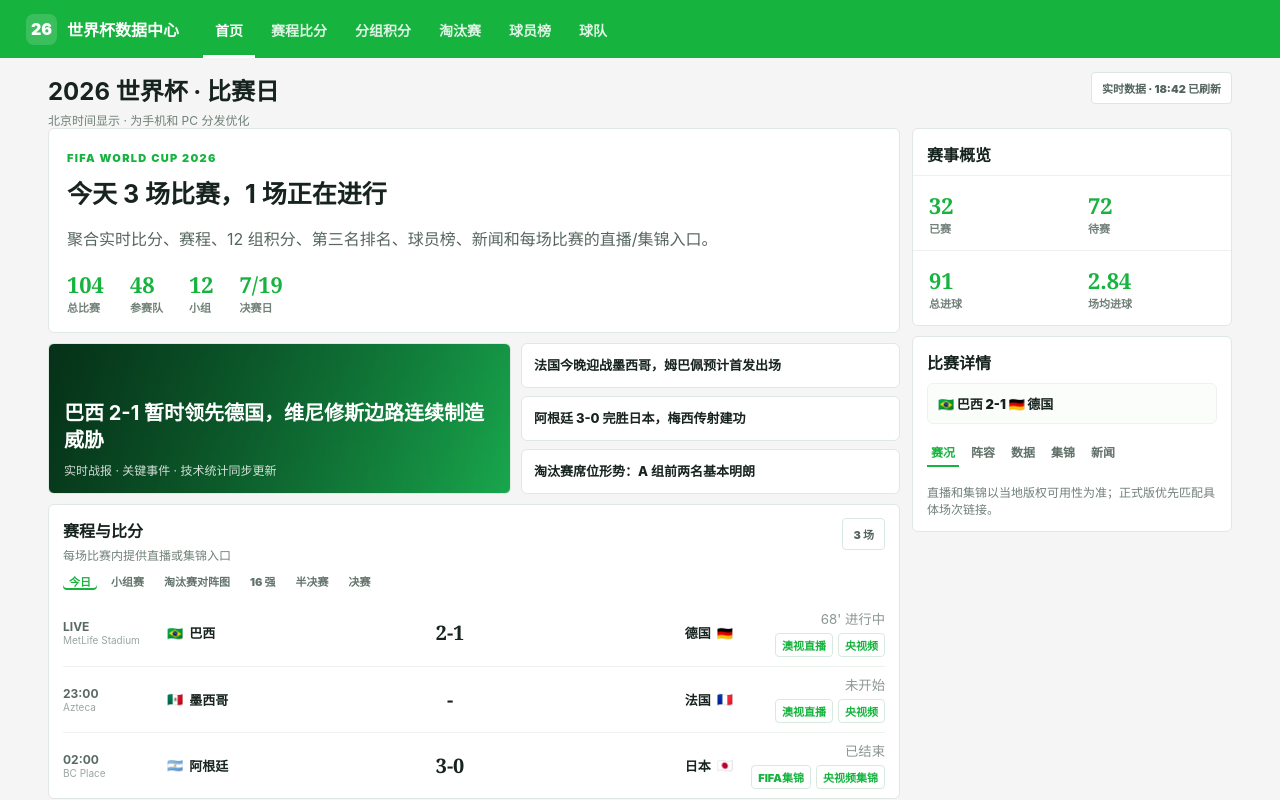
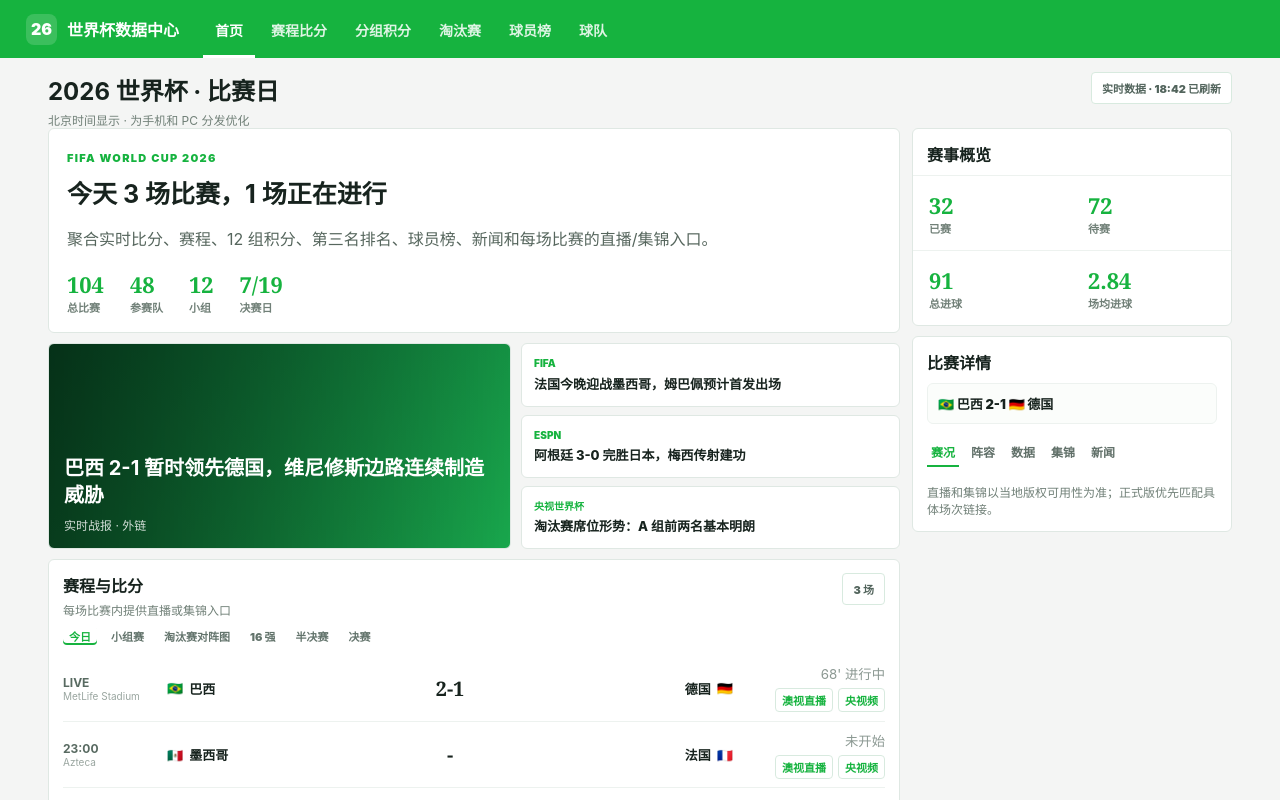
Before and after one commit to ZhengyangZou/worldcup-2026-pwa, a React (Vite) app in the folder worldcup-2026-pwa/: page / in a window 1280 px wide. Shown: the top 800 px of the page. Built offline with nearby package versions, Linux system fonts and the light colour scheme.

Commit message:
feat: split news feed

```diff
--- a/worldcup-2026-pwa/src/App.css
+++ b/worldcup-2026-pwa/src/App.css
@@ -183,6 +183,7 @@
   padding: 15px;
   background: linear-gradient(90deg, rgba(0, 0, 0, .55), rgba(0, 0, 0, .12)), linear-gradient(135deg, #0c6c35, #1cbe57);
   color: #fff;
+  text-decoration: none;
 }
 
 .focus-news b {
@@ -202,12 +203,20 @@
 }
 
 .news-list a {
+  display: grid;
+  gap: 4px;
   padding: 12px;
   color: inherit;
   font-size: 13px;
   font-weight: 850;
   line-height: 1.45;
   text-decoration: none;
+}
+
+.news-list small {
+  color: #16b33f;
+  font-size: 10px;
+  font-weight: 900;
 }
 
 .card {
--- a/worldcup-2026-pwa/src/App.tsx
+++ b/worldcup-2026-pwa/src/App.tsx
@@ -4,6 +4,8 @@
 import { MatchDetailPanel } from './features/matches/MatchDetailPanel'
 import { MatchSchedule } from './features/matches/MatchSchedule'
 import { matches } from './features/matches/matchData'
+import { NewsFeed } from './features/news/NewsFeed'
+import { newsItems } from './features/news/newsData'
 import { PlayerLeaderboard } from './features/players/PlayerLeaderboard'
 import { leaderboards } from './features/players/playerLeaderboardData'
 import { StandingsSection } from './features/standings/StandingsSection'
@@ -51,17 +53,7 @@
               </div>
             </section>
 
-            <section className="news-grid">
-              <article className="focus-news">
-                <b>巴西 2-1 暂时领先德国，维尼修斯边路连续制造威胁</b>
-                <span>实时战报 · 关键事件 · 技术统计同步更新</span>
-              </article>
-              <div className="news-list">
-                <a href="https://www.fifa.com/" target="_blank">法国今晚迎战墨西哥，姆巴佩预计首发出场</a>
-                <a href="https://www.espn.com/soccer/" target="_blank">阿根廷 3-0 完胜日本，梅西传射建功</a>
-                <a href="https://worldcup.cctv.com/" target="_blank">淘汰赛席位形势：A 组前两名基本明朗</a>
-              </div>
-            </section>
+            <NewsFeed items={newsItems} />
 
             <MatchSchedule matches={matches} />
             <KnockoutBracket />
--- /dev/null
+++ b/worldcup-2026-pwa/src/features/news/NewsFeed.tsx
@@ -0,0 +1,27 @@
+import type { NewsItem } from './types'
+
+interface NewsFeedProps {
+  items: NewsItem[]
+}
+
+export function NewsFeed({ items }: NewsFeedProps) {
+  const featured = items.find((item) => item.featured) ?? items[0]
+  const listItems = items.filter((item) => item.id !== featured.id)
+
+  return (
+    <section className="news-grid" id="新闻">
+      <a className="focus-news" data-testid="featured-news" href={featured.href} rel="noreferrer" target="_blank">
+        <b>{featured.title}</b>
+        <span>{featured.source} · 外链</span>
+      </a>
+      <div className="news-list">
+        {listItems.map((item) => (
+          <a data-testid="news-link" href={item.href} key={item.id} rel="noreferrer" target="_blank">
+            <small>{item.source}</small>
+            <span>{item.title}</span>
+          </a>
+        ))}
+      </div>
+    </section>
+  )
+}
--- /dev/null
+++ b/worldcup-2026-pwa/src/features/news/newsData.ts
@@ -0,0 +1,29 @@
+import type { NewsItem } from './types'
+
+export const newsItems: NewsItem[] = [
+  {
+    id: 'bra-ger-live',
+    title: '巴西 2-1 暂时领先德国，维尼修斯边路连续制造威胁',
+    source: '实时战报',
+    href: 'https://www.fifa.com/',
+    featured: true,
+  },
+  {
+    id: 'fra-mex-preview',
+    title: '法国今晚迎战墨西哥，姆巴佩预计首发出场',
+    source: 'FIFA',
+    href: 'https://www.fifa.com/',
+  },
+  {
+    id: 'arg-jpn-report',
+    title: '阿根廷 3-0 完胜日本，梅西传射建功',
+    source: 'ESPN',
+    href: 'https://www.espn.com/soccer/',
+  },
+  {
+    id: 'knockout-picture',
+    title: '淘汰赛席位形势：A 组前两名基本明朗',
+    source: '央视世界杯',
+    href: 'https://worldcup.cctv.com/',
+  },
+]
--- /dev/null
+++ b/worldcup-2026-pwa/src/features/news/types.ts
@@ -0,0 +1,7 @@
+export interface NewsItem {
+  id: string
+  title: string
+  source: string
+  href: string
+  featured?: boolean
+}
```
Also changed, not shown: 1 other file (tests, documents, lock files or other folders).
